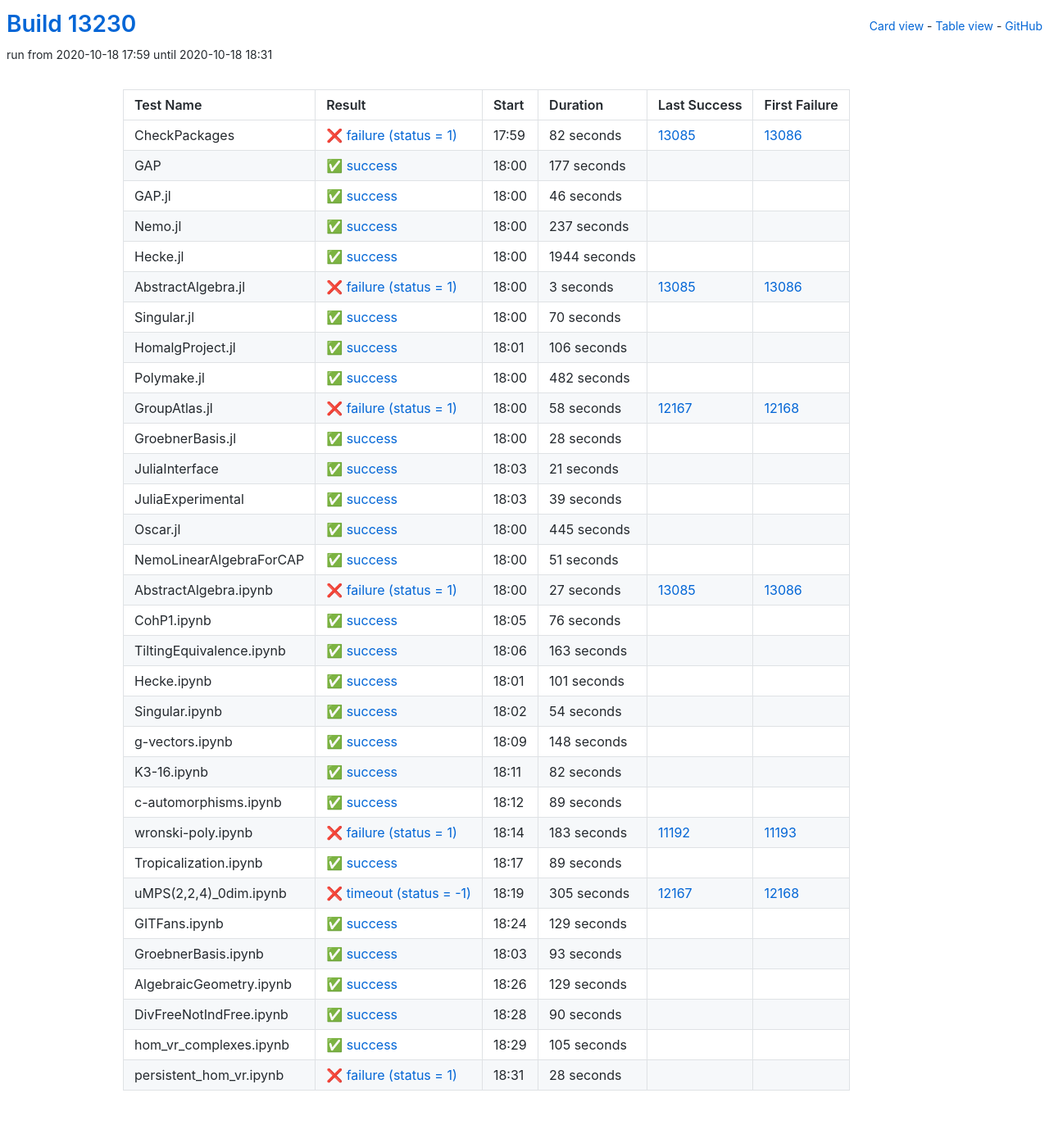
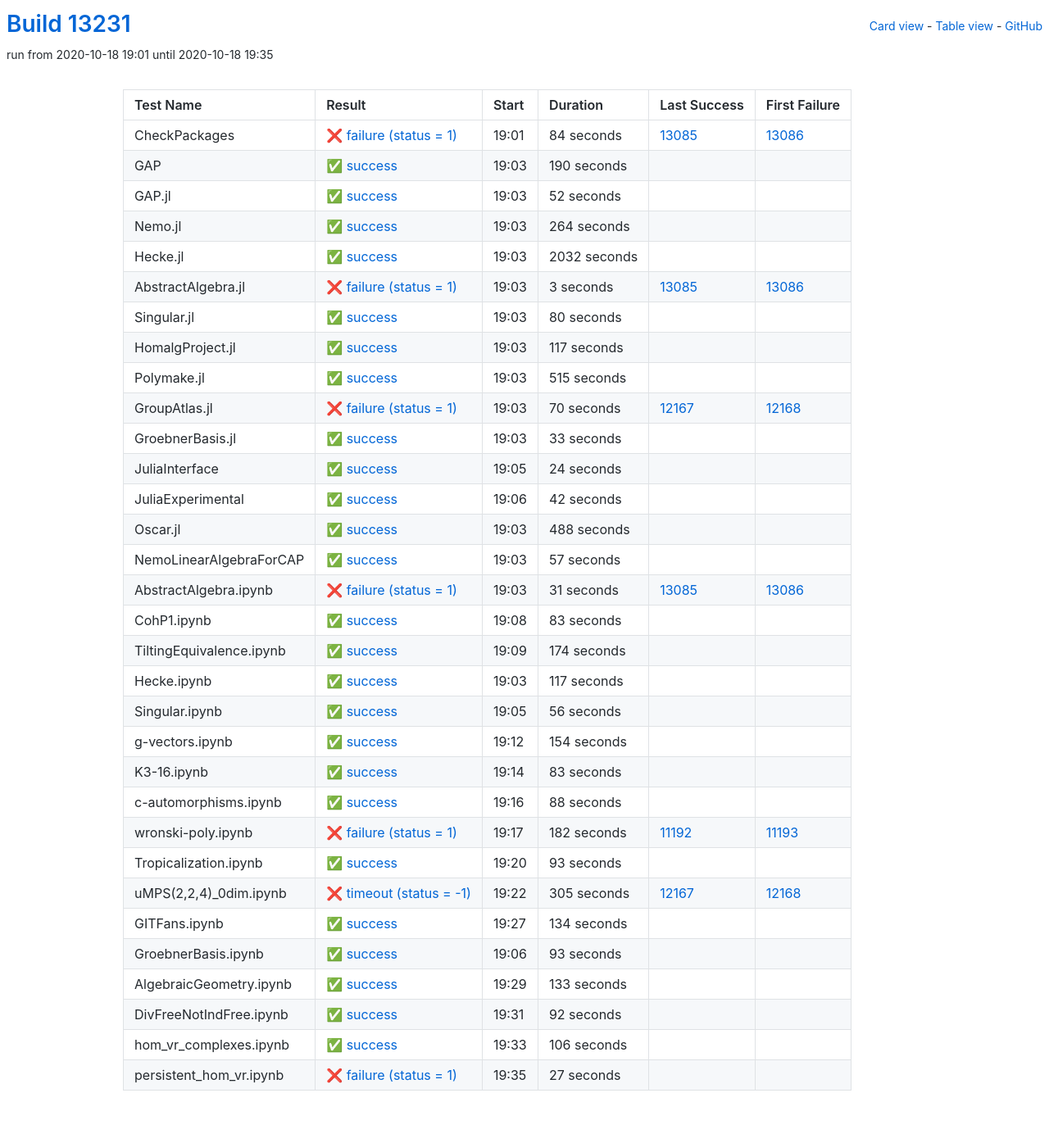
Before and after one commit to oscar-system/oscar-ci-status, a Jekyll site: the page built from table.html, in a window 1280 px wide. Shown: the whole page at 82% size. Built offline with Jekyll 4.4.1, drawn with Linux system fonts in a browser that asks for light colours.

Commit message:
Build #13231

```diff
--- a/_data/ci.yml
+++ b/_data/ci.yml
@@ -1,6 +1,6 @@
 ---
-build: 13230
-build_url: https://oscarci.mathematik.uni-kl.de/job/oscar/13230/
+build: 13231
+build_url: https://oscarci.mathematik.uni-kl.de/job/oscar/13231/
 job: oscar
 organization: oscar-system
 repo: oscar-ci-status
@@ -8,68 +8,68 @@
 tests:
 - name: CheckPackages
   id: checkpackages
-  log: https://oscarci.mathematik.uni-kl.de/job/oscar/13230/artifact/logs/build-13230/CheckPackages.log
-  start: 2020-10-18 17:59
+  log: https://oscarci.mathematik.uni-kl.de/job/oscar/13231/artifact/logs/build-13231/CheckPackages.log
+  start: 2020-10-18 19:01
   success: false
   exitcode: 1
   status: failure
-  duration: 82
+  duration: 84
   last_success: 13085
   last_success_url: https://oscarci.mathematik.uni-kl.de/job/oscar/13085/
   first_failure: 13086
   first_failure_url: https://oscarci.mathematik.uni-kl.de/job/oscar/13086/
 - name: GAP
   id: gap
-  log: https://oscarci.mathematik.uni-kl.de/job/oscar/13230/artifact/logs/build-13230/GAP.log
-  start: 2020-10-18 18:00
+  log: https://oscarci.mathematik.uni-kl.de/job/oscar/13231/artifact/logs/build-13231/GAP.log
+  start: 2020-10-18 19:03
   success: true
   exitcode: 0
   status: success
-  duration: 177
+  duration: 190
   last_success: false
   last_success_url:
   first_failure: false
   first_failure_url:
 - name: GAP.jl
   id: gap-jl
-  log: https://oscarci.mathematik.uni-kl.de/job/oscar/13230/artifact/logs/build-13230/GAP.jl.log
-  start: 2020-10-18 18:00
+  log: https://oscarci.mathematik.uni-kl.de/job/oscar/13231/artifact/logs/build-13231/GAP.jl.log
+  start: 2020-10-18 19:03
   success: true
   exitcode: 0
   status: success
-  duration: 46
+  duration: 52
   last_success: false
   last_success_url:
   first_failure: false
   first_failure_url:
 - name: Nemo.jl
   id: nemo-jl
-  log: https://oscarci.mathematik.uni-kl.de/job/oscar/13230/artifact/logs/build-13230/Nemo.jl.log
-  start: 2020-10-18 18:00
+  log: https://oscarci.mathematik.uni-kl.de/job/oscar/13231/artifact/logs/build-13231/Nemo.jl.log
+  start: 2020-10-18 19:03
   success: true
   exitcode: 0
   status: success
-  duration: 237
+  duration: 264
   last_success: false
   last_success_url:
   first_failure: false
   first_failure_url:
 - name: Hecke.jl
   id: hecke-jl
-  log: https://oscarci.mathematik.uni-kl.de/job/oscar/13230/artifact/logs/build-13230/Hecke.jl.log
-  start: 2020-10-18 18:00
+  log: https://oscarci.mathematik.uni-kl.de/job/oscar/13231/artifact/logs/build-13231/Hecke.jl.log
+  start: 2020-10-18 19:03
   success: true
   exitcode: 0
   status: success
-  duration: 1944
+  duration: 2032
   last_success: false
   last_success_url:
   first_failure: false
   first_failure_url:
 - name: AbstractAlgebra.jl
   id: abstractalgebra-jl
-  log: https://oscarci.mathematik.uni-kl.de/job/oscar/13230/artifact/logs/build-13230/AbstractAlgebra.jl.log
-  start: 2020-10-18 18:00
+  log: https://oscarci.mathematik.uni-kl.de/job/oscar/13231/artifact/logs/build-13231/AbstractAlgebra.jl.log
+  start: 2020-10-18 19:03
   success: false
   exitcode: 1
   status: failure
@@ -80,236 +80,236 @@
   first_failure_url: https://oscarci.mathematik.uni-kl.de/job/oscar/13086/
 - name: Singular.jl
   id: singular-jl
-  log: https://oscarci.mathematik.uni-kl.de/job/oscar/13230/artifact/logs/build-13230/Singular.jl.log
-  start: 2020-10-18 18:00
+  log: https://oscarci.mathematik.uni-kl.de/job/oscar/13231/artifact/logs/build-13231/Singular.jl.log
+  start: 2020-10-18 19:03
   success: true
   exitcode: 0
   status: success
-  duration: 70
+  duration: 80
   last_success: false
   last_success_url:
   first_failure: false
   first_failure_url:
 - name: HomalgProject.jl
   id: homalgproject-jl
-  log: https://oscarci.mathematik.uni-kl.de/job/oscar/13230/artifact/logs/build-13230/HomalgProject.jl.log
-  start: 2020-10-18 18:01
+  log: https://oscarci.mathematik.uni-kl.de/job/oscar/13231/artifact/logs/build-13231/HomalgProject.jl.log
+  start: 2020-10-18 19:03
   success: true
   exitcode: 0
   status: success
-  duration: 106
+  duration: 117
   last_success: false
   last_success_url:
   first_failure: false
   first_failure_url:
 - name: Polymake.jl
   id: polymake-jl
-  log: https://oscarci.mathematik.uni-kl.de/job/oscar/13230/artifact/logs/build-13230/Polymake.jl.log
-  start: 2020-10-18 18:00
+  log: https://oscarci.mathematik.uni-kl.de/job/oscar/13231/artifact/logs/build-13231/Polymake.jl.log
+  start: 2020-10-18 19:03
   success: true
   exitcode: 0
   status: success
-  duration: 482
+  duration: 515
   last_success: false
   last_success_url:
   first_failure: false
   first_failure_url:
 - name: GroupAtlas.jl
   id: groupatlas-jl
-  log: https://oscarci.mathematik.uni-kl.de/job/oscar/13230/artifact/logs/build-13230/GroupAtlas.jl.log
-  start: 2020-10-18 18:00
+  log: https://oscarci.mathematik.uni-kl.de/job/oscar/13231/artifact/logs/build-13231/GroupAtlas.jl.log
+  start: 2020-10-18 19:03
   success: false
   exitcode: 1
   status: failure
-  duration: 58
+  duration: 70
   last_success: 12167
   last_success_url: https://oscarci.mathematik.uni-kl.de/job/oscar/12167/
   first_failure: 12168
   first_failure_url: https://oscarci.mathematik.uni-kl.de/job/oscar/12168/
 - name: GroebnerBasis.jl
   id: groebnerbasis-jl
-  log: https://oscarci.mathematik.uni-kl.de/job/oscar/13230/artifact/logs/build-13230/GroebnerBasis.jl.log
-  start: 2020-10-18 18:00
+  log: https://oscarci.mathematik.uni-kl.de/job/oscar/13231/artifact/logs/build-13231/GroebnerBasis.jl.log
+  start: 2020-10-18 19:03
   success: true
   exitcode: 0
   status: success
-  duration: 28
+  duration: 33
   last_success: false
   last_success_url:
   first_failure: false
   first_failure_url:
 - name: JuliaInterface
   id: juliainterface
-  log: https://oscarci.mathematik.uni-kl.de/job/oscar/13230/artifact/logs/build-13230/JuliaInterface.log
-  start: 2020-10-18 18:03
+  log: https://oscarci.mathematik.uni-kl.de/job/oscar/13231/artifact/logs/build-13231/JuliaInterface.log
+  start: 2020-10-18 19:05
   success: true
   exitcode: 0
   status: success
-  duration: 21
+  duration: 24
   last_success: false
   last_success_url:
   first_failure: false
   first_failure_url:
 - name: JuliaExperimental
   id: juliaexperimental
-  log: https://oscarci.mathematik.uni-kl.de/job/oscar/13230/artifact/logs/build-13230/JuliaExperimental.log
-  start: 2020-10-18 18:03
+  log: https://oscarci.mathematik.uni-kl.de/job/oscar/13231/artifact/logs/build-13231/JuliaExperimental.log
+  start: 2020-10-18 19:06
   success: true
   exitcode: 0
   status: success
-  duration: 39
+  duration: 42
   last_success: false
   last_success_url:
   first_failure: false
   first_failure_url:
 - name: Oscar.jl
   id: oscar-jl
-  log: https://oscarci.mathematik.uni-kl.de/job/oscar/13230/artifact/logs/build-13230/Oscar.jl.log
-  start: 2020-10-18 18:00
+  log: https://oscarci.mathematik.uni-kl.de/job/oscar/13231/artifact/logs/build-13231/Oscar.jl.log
+  start: 2020-10-18 19:03
   success: true
   exitcode: 0
   status: success
-  duration: 445
+  duration: 488
   last_success: false
   last_success_url:
   first_failure: false
   first_failure_url:
 - name: NemoLinearAlgebraForCAP
   id: nemolinearalgebraforcap
-  log: https://oscarci.mathematik.uni-kl.de/job/oscar/13230/artifact/logs/build-13230/NemoLinearAlgebraForCAP.log
-  start: 2020-10-18 18:00
+  log: https://oscarci.mathematik.uni-kl.de/job/oscar/13231/artifact/logs/build-13231/NemoLinearAlgebraForCAP.log
+  start: 2020-10-18 19:03
   success: true
   exitcode: 0
   status: success
-  duration: 51
+  duration: 57
   last_success: false
   last_success_url:
   first_failure: false
   first_failure_url:
 - name: AbstractAlgebra.ipynb
   id: abstractalgebra-ipynb
-  log: https://oscarci.mathematik.uni-kl.de/job/oscar/13230/artifact/logs/build-13230/AbstractAlgebra.ipynb.log
-  start: 2020-10-18 18:00
+  log: https://oscarci.mathematik.uni-kl.de/job/oscar/13231/artifact/logs/build-13231/AbstractAlgebra.ipynb.log
+  start: 2020-10-18 19:03
   success: false
   exitcode: 1
   status: failure
-  duration: 27
+  duration: 31
   last_success: 13085
   last_success_url: https://oscarci.mathematik.uni-kl.de/job/oscar/13085/
   first_failure: 13086
   first_failure_url: https://oscarci.mathematik.uni-kl.de/job/oscar/13086/
 - name: CohP1.ipynb
   id: cohp1-ipynb
-  log: https://oscarci.mathematik.uni-kl.de/job/oscar/13230/artifact/logs/build-13230/CohP1.ipynb.log
-  start: 2020-10-18 18:05
+  log: https://oscarci.mathematik.uni-kl.de/job/oscar/13231/artifact/logs/build-13231/CohP1.ipynb.log
+  start: 2020-10-18 19:08
   success: true
   exitcode: 0
   status: success
-  duration: 76
+  duration: 83
   last_success: false
   last_success_url:
   first_failure: false
   first_failure_url:
 - name: TiltingEquivalence.ipynb
   id: tiltingequivalence-ipynb
-  log: https://oscarci.mathematik.uni-kl.de/job/oscar/13230/artifact/logs/build-13230/TiltingEquivalence.ipynb.log
-  start: 2020-10-18 18:06
+  log: https://oscarci.mathematik.uni-kl.de/job/oscar/13231/artifact/logs/build-13231/TiltingEquivalence.ipynb.log
+  start: 2020-10-18 19:09
   success: true
   exitcode: 0
   status: success
-  duration: 163
+  duration: 174
   last_success: false
   last_success_url:
   first_failure: false
   first_failure_url:
 - name: Hecke.ipynb
   id: hecke-ipynb
-  log: https://oscarci.mathematik.uni-kl.de/job/oscar/13230/artifact/logs/build-13230/Hecke.ipynb.log
-  start: 2020-10-18 18:01
+  log: https://oscarci.mathematik.uni-kl.de/job/oscar/13231/artifact/logs/build-13231/Hecke.ipynb.log
+  start: 2020-10-18 19:03
   success: true
   exitcode: 0
   status: success
-  duration: 101
+  duration: 117
   last_success: false
   last_success_url:
   first_failure: false
   first_failure_url:
 - name: Singular.ipynb
   id: singular-ipynb
-  log: https://oscarci.mathematik.uni-kl.de/job/oscar/13230/artifact/logs/build-13230/Singular.ipynb.log
-  start: 2020-10-18 18:02
+  log: https://oscarci.mathematik.uni-kl.de/job/oscar/13231/artifact/logs/build-13231/Singular.ipynb.log
+  start: 2020-10-18 19:05
   success: true
   exitcode: 0
   status: success
-  duration: 54
+  duration: 56
   last_success: false
   last_success_url:
   first_failure: false
   first_failure_url:
 - name: g-vectors.ipynb
   id: g-vectors-ipynb
-  log: https://oscarci.mathematik.uni-kl.de/job/oscar/13230/artifact/logs/build-13230/g-vectors.ipynb.log
-  start: 2020-10-18 18:09
+  log: https://oscarci.mathematik.uni-kl.de/job/oscar/13231/artifact/logs/build-13231/g-vectors.ipynb.log
+  start: 2020-10-18 19:12
   success: true
   exitcode: 0
   status: success
-  duration: 148
+  duration: 154
   last_success: false
   last_success_url:
   first_failure: false
   first_failure_url:
 - name: K3-16.ipynb
   id: k3-16-ipynb
-  log: https://oscarci.mathematik.uni-kl.de/job/oscar/13230/artifact/logs/build-13230/K3-16.ipynb.log
-  start: 2020-10-18 18:11
+  log: https://oscarci.mathematik.uni-kl.de/job/oscar/13231/artifact/logs/build-13231/K3-16.ipynb.log
+  start: 2020-10-18 19:14
   success: true
   exitcode: 0
   status: success
-  duration: 82
+  duration: 83
   last_success: false
   last_success_url:
   first_failure: false
   first_failure_url:
 - name: c-automorphisms.ipynb
   id: c-automorphisms-ipynb
-  log: https://oscarci.mathematik.uni-kl.de/job/oscar/13230/artifact/logs/build-13230/c-automorphisms.ipynb.log
-  start: 2020-10-18 18:12
+  log: https://oscarci.mathematik.uni-kl.de/job/oscar/13231/artifact/logs/build-13231/c-automorphisms.ipynb.log
+  start: 2020-10-18 19:16
   success: true
   exitcode: 0
   status: success
-  duration: 89
+  duration: 88
   last_success: false
   last_success_url:
   first_failure: false
   first_failure_url:
 - name: wronski-poly.ipynb
   id: wronski-poly-ipynb
-  log: https://oscarci.mathematik.uni-kl.de/job/oscar/13230/artifact/logs/build-13230/wronski-poly.ipynb.log
-  start: 2020-10-18 18:14
+  log: https://oscarci.mathematik.uni-kl.de/job/oscar/13231/artifact/logs/build-13231/wronski-poly.ipynb.log
+  start: 2020-10-18 19:17
   success: false
   exitcode: 1
   status: failure
-  duration: 183
+  duration: 182
   last_success: 11192
   last_success_url: https://oscarci.mathematik.uni-kl.de/job/oscar/11192/
   first_failure: 11193
   first_failure_url: https://oscarci.mathematik.uni-kl.de/job/oscar/11193/
 - name: Tropicalization.ipynb
   id: tropicalization-ipynb
-  log: https://oscarci.mathematik.uni-kl.de/job/oscar/13230/artifact/logs/build-13230/Tropicalization.ipynb.log
-  start: 2020-10-18 18:17
+  log: https://oscarci.mathematik.uni-kl.de/job/oscar/13231/artifact/logs/build-13231/Tropicalization.ipynb.log
+  start: 2020-10-18 19:20
   success: true
   exitcode: 0
   status: success
-  duration: 89
+  duration: 93
   last_success: false
   last_success_url:
   first_failure: false
   first_failure_url:
 - name: uMPS(2,2,4)_0dim.ipynb
   id: umps-2-2-4-0dim-ipynb
-  log: https://oscarci.mathematik.uni-kl.de/job/oscar/13230/artifact/logs/build-13230/uMPS-2-2-4-_0dim.ipynb.log
-  start: 2020-10-18 18:19
+  log: https://oscarci.mathematik.uni-kl.de/job/oscar/13231/artifact/logs/build-13231/uMPS-2-2-4-_0dim.ipynb.log
+  start: 2020-10-18 19:22
   success: false
   exitcode: -1
   status: timeout
@@ -320,20 +320,20 @@
   first_failure_url: https://oscarci.mathematik.uni-kl.de/job/oscar/12168/
 - name: GITFans.ipynb
   id: gitfans-ipynb
-  log: https://oscarci.mathematik.uni-kl.de/job/oscar/13230/artifact/logs/build-13230/GITFans.ipynb.log
-  start: 2020-10-18 18:24
+  log: https://oscarci.mathematik.uni-kl.de/job/oscar/13231/artifact/logs/build-13231/GITFans.ipynb.log
+  start: 2020-10-18 19:27
   success: true
   exitcode: 0
   status: success
-  duration: 129
+  duration: 134
   last_success: false
   last_success_url:
   first_failure: false
   first_failure_url:
 - name: GroebnerBasis.ipynb
   id: groebnerbasis-ipynb
-  log: https://oscarci.mathematik.uni-kl.de/job/oscar/13230/artifact/logs/build-13230/GroebnerBasis.ipynb.log
-  start: 2020-10-18 18:03
+  log: https://oscarci.mathematik.uni-kl.de/job/oscar/13231/artifact/logs/build-13231/GroebnerBasis.ipynb.log
+  start: 2020-10-18 19:06
   success: true
   exitcode: 0
   status: success
@@ -344,48 +344,48 @@
   first_failure_url:
 - name: AlgebraicGeometry.ipynb
   id: algebraicgeometry-ipynb
-  log: https://oscarci.mathematik.uni-kl.de/job/oscar/13230/artifact/logs/build-13230/AlgebraicGeometry.ipynb.log
-  start: 2020-10-18 18:26
+  log: https://oscarci.mathematik.uni-kl.de/job/oscar/13231/artifact/logs/build-13231/AlgebraicGeometry.ipynb.log
+  start: 2020-10-18 19:29
   success: true
   exitcode: 0
   status: success
-  duration: 129
+  duration: 133
   last_success: false
   last_success_url:
   first_failure: false
   first_failure_url:
 - name: DivFreeNotIndFree.ipynb
   id: divfreenotindfree-ipynb
-  log: https://oscarci.mathematik.uni-kl.de/job/oscar/13230/artifact/logs/build-13230/DivFreeNotIndFree.ipynb.log
-  start: 2020-10-18 18:28
+  log: https://oscarci.mathematik.uni-kl.de/job/oscar/13231/artifact/logs/build-13231/DivFreeNotIndFree.ipynb.log
+  start: 2020-10-18 19:31
   success: true
   exitcode: 0
   status: success
-  duration: 90
+  duration: 92
   last_success: false
   last_success_url:
   first_failure: false
   first_failure_url:
 - name: hom_vr_complexes.ipynb
   id: hom-vr-complexes-ipynb
-  log: https://oscarci.mathematik.uni-kl.de/job/oscar/13230/artifact/logs/build-13230/hom_vr_complexes.ipynb.log
-  start: 2020-10-18 18:29
+  log: https://oscarci.mathematik.uni-kl.de/job/oscar/13231/artifact/logs/build-13231/hom_vr_complexes.ipynb.log
+  start: 2020-10-18 19:33
   success: true
   exitcode: 0
   status: success
-  duration: 105
+  duration: 106
   last_success: false
   last_success_url:
   first_failure: false
   first_failure_url:
 - name: persistent_hom_vr.ipynb
   id: persistent-hom-vr-ipynb
-  log: https://oscarci.mathematik.uni-kl.de/job/oscar/13230/artifact/logs/build-13230/persistent_hom_vr.ipynb.log
-  start: 2020-10-18 18:31
+  log: https://oscarci.mathematik.uni-kl.de/job/oscar/13231/artifact/logs/build-13231/persistent_hom_vr.ipynb.log
+  start: 2020-10-18 19:35
   success: false
   exitcode: 1
   status: failure
-  duration: 28
+  duration: 27
   last_success: false
   last_success_url:
   first_failure: false
```
Also changed, not shown: README.md.
